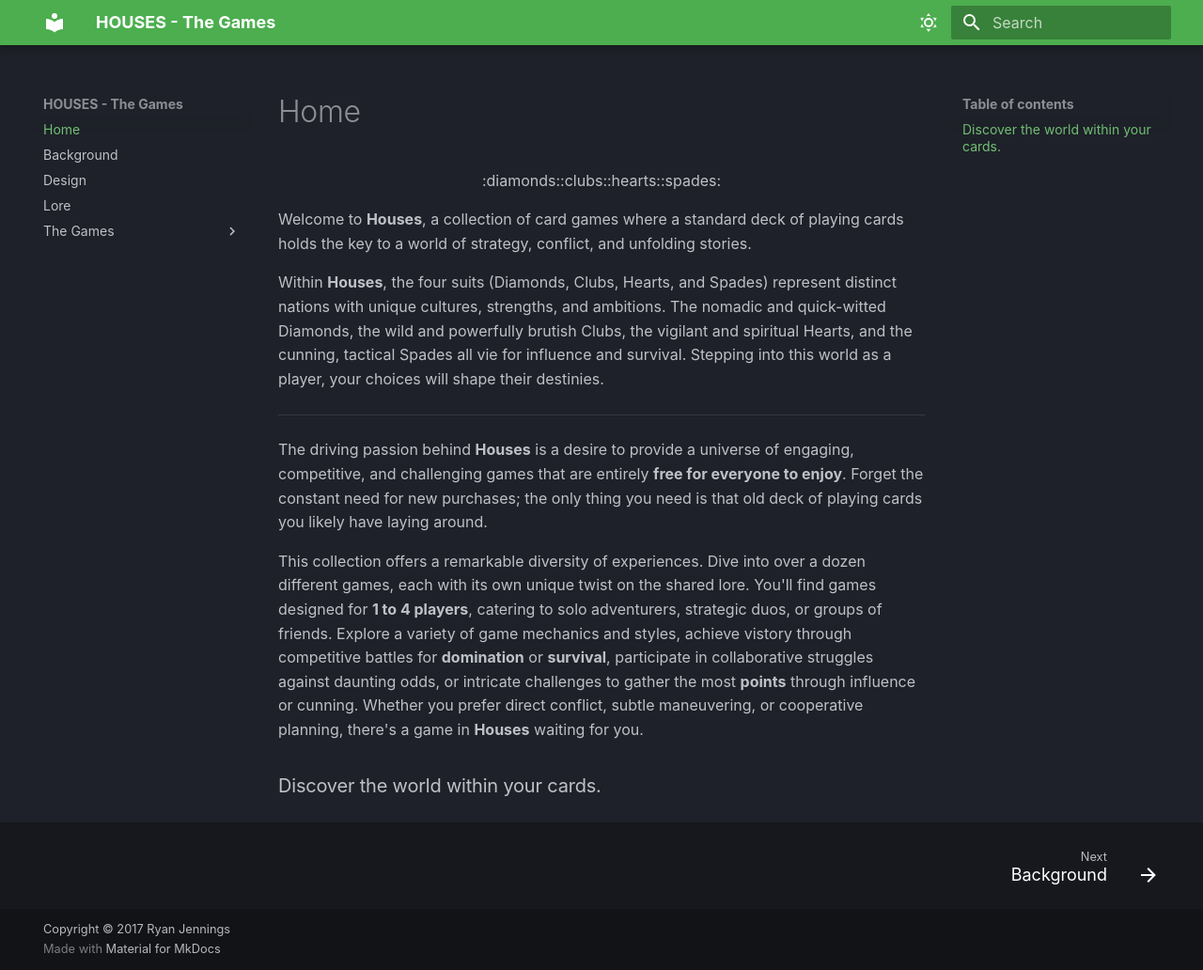
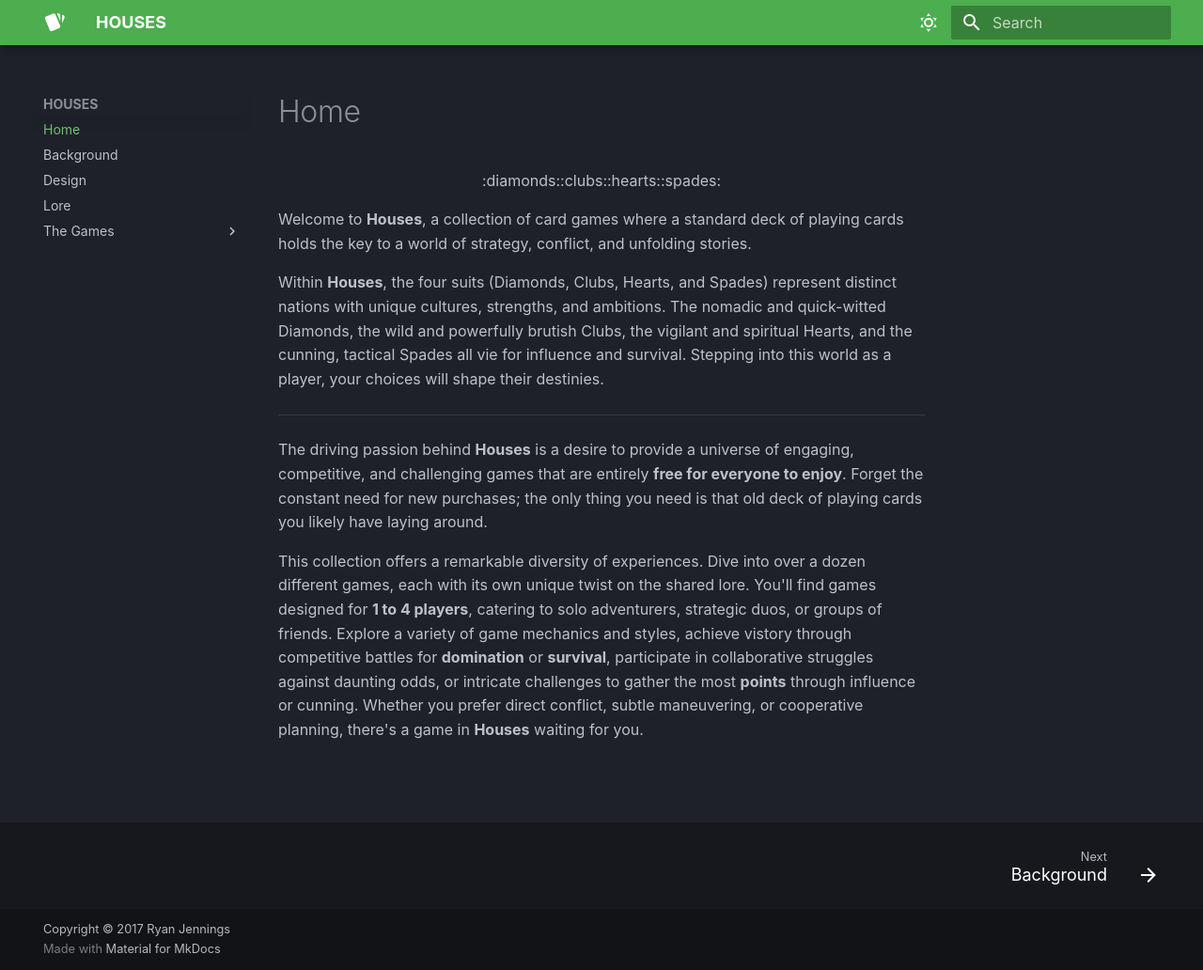
Before and after one commit to rjslingshot/houses-website, an MkDocs documentation site: the page built from docs/index.md, in a window 1280 px wide and 1032 px high. Shown: the whole window at 94% size. Built offline with MkDocs 1.6.1 and Material for MkDocs 9.7.7, drawn with Linux system fonts in a browser that asks for light colours; some web fonts are replaced.

Commit message:
cleanup and now self hosting

```diff
--- a/docs/index.md
+++ b/docs/index.md
@@ -11,5 +11,3 @@
 The driving passion behind **Houses** is a desire to provide a universe of engaging, competitive, and challenging games that are entirely **free for everyone to enjoy**. Forget the constant need for new purchases; the only thing you need is that old deck of playing cards you likely have laying around.
 
 This collection offers a remarkable diversity of experiences. Dive into over a dozen different games, each with its own unique twist on the shared lore. You'll find games designed for **1 to 4 players**, catering to solo adventurers, strategic duos, or groups of friends. Explore a variety of game mechanics and styles, achieve vistory through competitive battles for **domination** or **survival**, participate in collaborative struggles against daunting odds, or intricate challenges to gather the most **points** through influence or cunning. Whether you prefer direct conflict, subtle maneuvering, or cooperative planning, there's a game in **Houses** waiting for you.
-
-### Discover the world within your cards.
--- a/mkdocs.yml
+++ b/mkdocs.yml
@@ -1,7 +1,9 @@
-site_name: HOUSES - The Games
+site_name: HOUSES
 site_url: https://housesthegames.com
 theme:
   name: material
+  icon:
+    logo: material/cards
 
   font:
     text: Stoke
```
